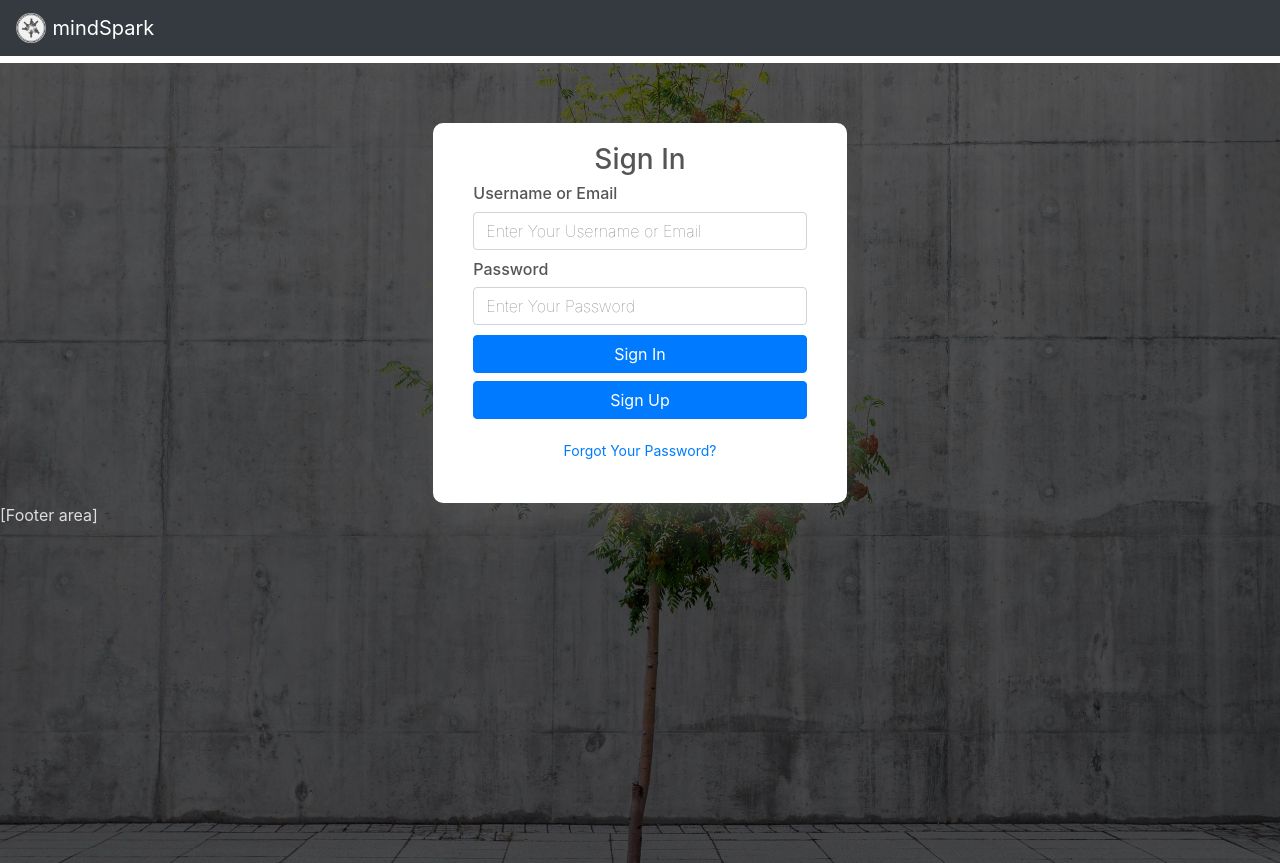
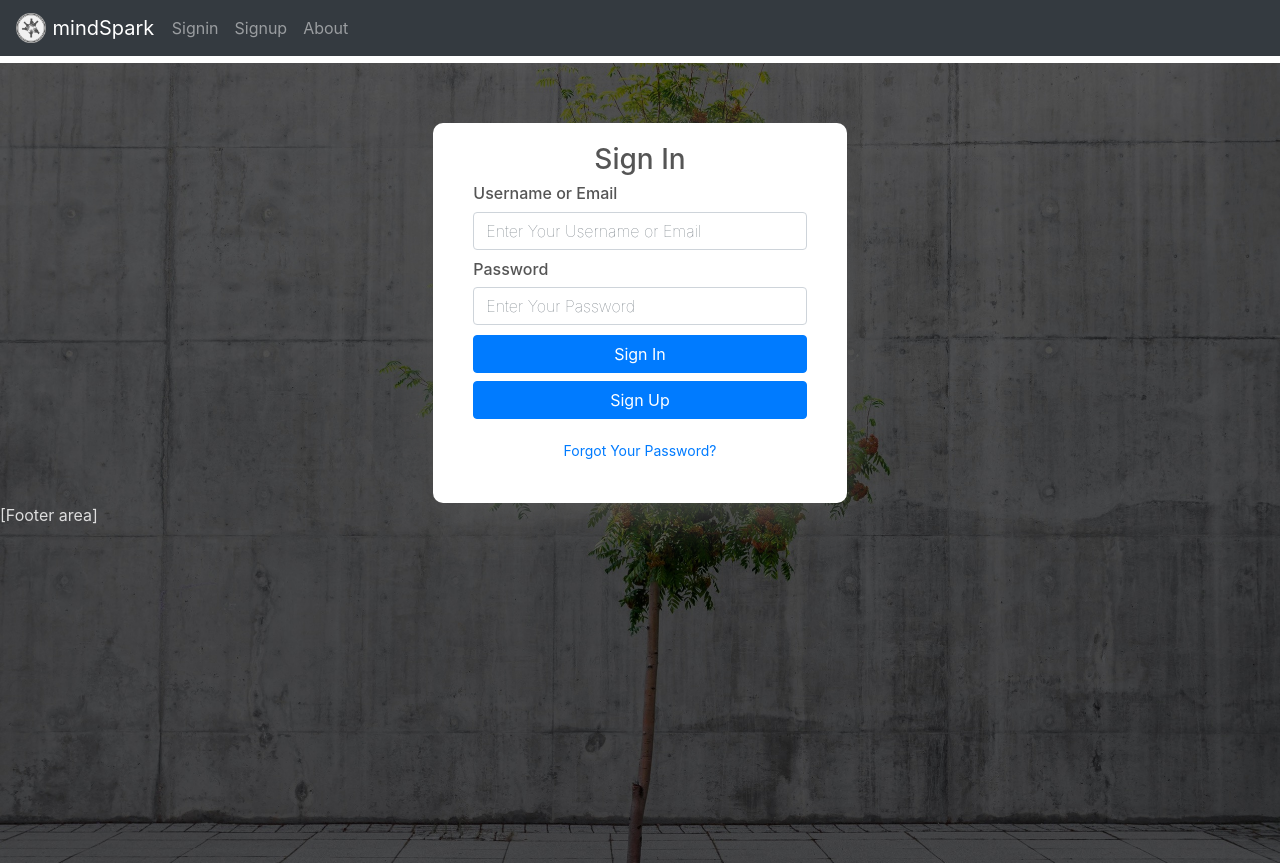
Before and after one commit to abansal98/mindSpark, a React (Create React App) app in the folder react-app/: page /signin in a window 1280 px wide. Built offline with nearby package versions, Linux system fonts and the light colour scheme.

Commit message:
changing router due to React Directory Structure change

```diff
--- a/react-app/src/components/Navbar/Navbar.js
+++ b/react-app/src/components/Navbar/Navbar.js
@@ -25,7 +25,7 @@ class NavBar extends Component {
           variant="dark"
           fixed="top"
         >
-          <Navbar.Brand href="/home">
+          <Navbar.Brand href="/quoteboard">
             <img
               src={logoIcon}
               width="30"
@@ -38,9 +38,9 @@ class NavBar extends Component {
           <Navbar.Toggle aria-controls="responsive-navbar-nav" />
           <Navbar.Collapse id="responsive-navbar-nav">
             <Nav className="mr-auto">
-              {/* <Nav.Link href="#sample1">Sample1</Nav.Link>
-              <Nav.Link href="#Sample2">Sample2</Nav.Link>
-              <Nav.Link href="#Sample3">Sample3</Nav.Link> */}
+              <Nav.Link href="/signin">Signin</Nav.Link>
+              <Nav.Link href="/signup">Signup</Nav.Link>
+              <Nav.Link href="/">About</Nav.Link>
             </Nav>
             <Nav className="searchBar">
               <Form inline>
--- a/react-app/src/components/Navbar/NavbarSignin.js
+++ b/react-app/src/components/Navbar/NavbarSignin.js
@@ -16,6 +16,9 @@ import {
 } from "react-bootstrap";
 import { Link } from "react-router-dom";
 import "./Navbar.css";
+import SignIn from "../Signin/signin";
+import SignUp from "../Signup/signup";
+import About from "../About/About";
 
 class NavBarSignin extends Component {
   render() {
@@ -28,7 +31,7 @@ class NavBarSignin extends Component {
           variant="dark"
           fixed="top"
         >
-          <Navbar.Brand href="/home">
+          <Navbar.Brand href="/quoteboard">
             <img
               src={logoIcon}
               width="30"
@@ -37,6 +40,14 @@ class NavBarSignin extends Component {
             />
             <span className="teamName">mindSpark</span>
           </Navbar.Brand>
+          <Navbar.Toggle aria-controls="responsive-navbar-nav" />
+          <Navbar.Collapse id="responsive-navbar-nav">
+            <Nav className="mr-auto">
+              <Nav.Link href="/signin">Signin</Nav.Link>
+              <Nav.Link href="/signup">Signup</Nav.Link>
+              <Nav.Link href="/">About</Nav.Link>
+            </Nav>
+          </Navbar.Collapse>
 
           {/* <Navbar.Collapse className="justify-content-end">
             <Button
```
